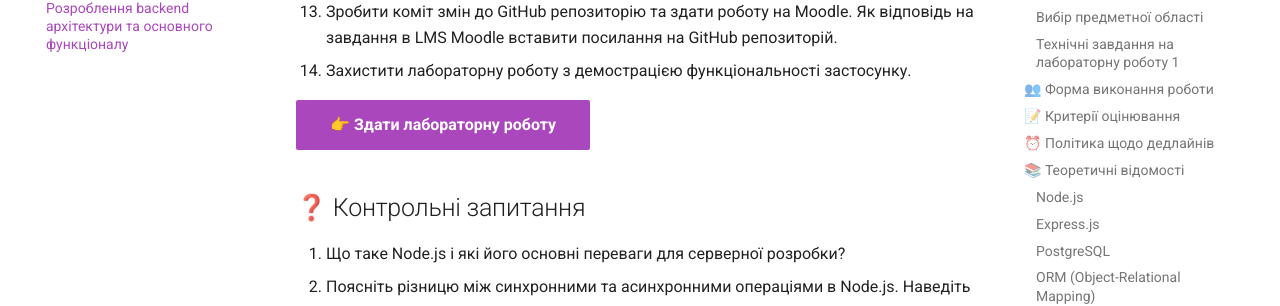
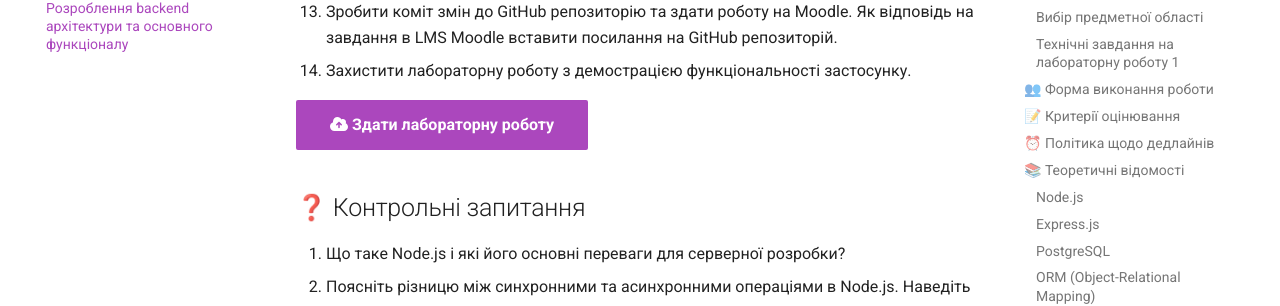
Before and after one commit to olroi421/course-web, an MkDocs documentation site: the page built from docs/labs/lab-01.md, in a window 1280 px wide and 900 px high, scrolled down 4584 px. Shown: the part 145-451 px from the top of the window. Built offline with MkDocs 1.6.1 and Material for MkDocs 9.7.7, drawn with Linux system fonts in a browser that asks for light colours; comment, search, counter and statistics services are not loaded; part of the change alters nothing that is shown.

Commit message:
Update lab-01.md

```diff
--- a/docs/labs/lab-01.md
+++ b/docs/labs/lab-01.md
@@ -141,7 +141,7 @@
 12. Зробити коміт змін до GitHub репозиторію та здати роботу на Moodle. Як відповідь на завдання в LMS Moodle вставити посилання на GitHub репозиторій.
 13. Захистити лабораторну роботу з демострацією функціональності застосунку.
 
-[👉 Здати лабораторну роботу](http://194.187.154.85/moodle/course/view.php?id=17#section-2){ .md-button .md-button--primary }
+[:fontawesome-solid-cloud-upload: Здати лабораторну роботу](http://194.187.154.85/moodle/course/view.php?id=17#section-2){ .md-button .md-button--primary }
 
 ## ❓ Контрольні запитання
 
```
